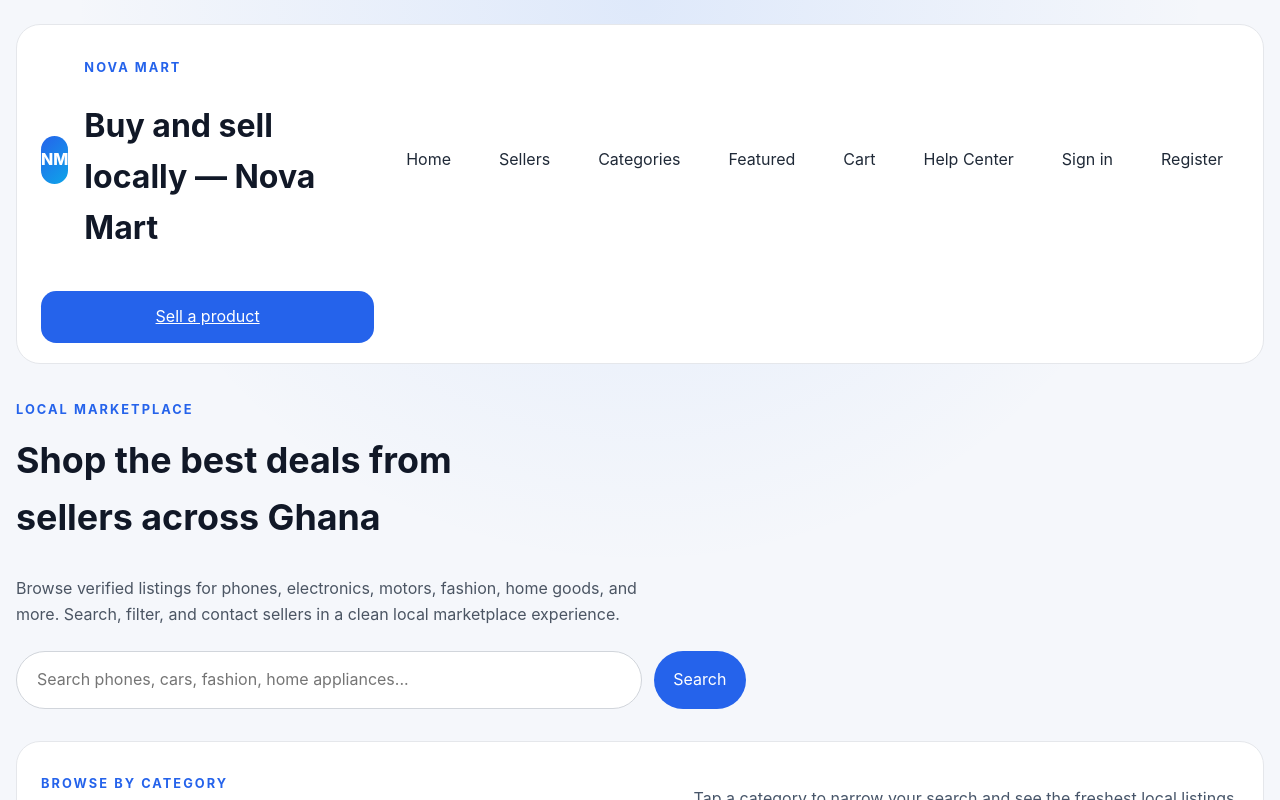
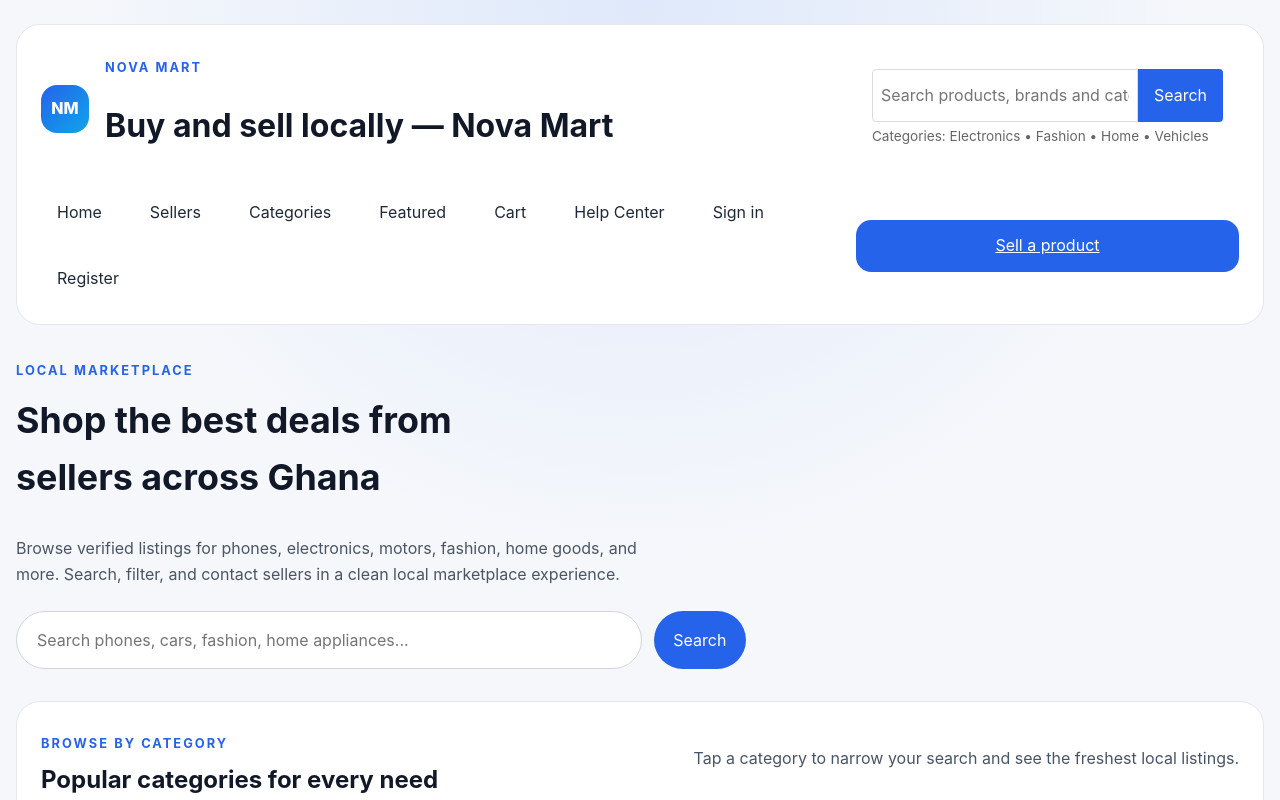
Before and after one commit to junior-3dmund/marketplace-app, a React (Vite) app: page / in a window 1280 px wide. Shown: the top 800 px of the page. Built offline with nearby package versions, Linux system fonts and the light colour scheme.

Commit message:
ci: add build+optional deploy workflow; feat(ui): add search bar to header; infra: add JWT dependency

```diff
--- a/src/components/Header.tsx
+++ b/src/components/Header.tsx
@@ -32,6 +32,13 @@ const Header = () => {
         <h1>Buy and sell locally — Nova Mart</h1>
       </div>
     </div>
+    <div style={{ flex: 1, margin: '0 1rem' }}>
+      <div style={{ display: 'flex' }}>
+        <input placeholder="Search products, brands and categories" style={{ flex: 1, padding: '.5rem', borderRadius: '4px 0 0 4px', border: '1px solid #ddd' }} />
+        <button className="btn" style={{ borderRadius: '0 4px 4px 0' }}>Search</button>
+      </div>
+      <div style={{ fontSize: '.85rem', color: '#666', marginTop: '.25rem' }}>Categories: Electronics • Fashion • Home • Vehicles</div>
+    </div>
       <nav className="nav-links">
         <Link to="/">Home</Link>
         <Link to="/sellers">Sellers</Link>
```
